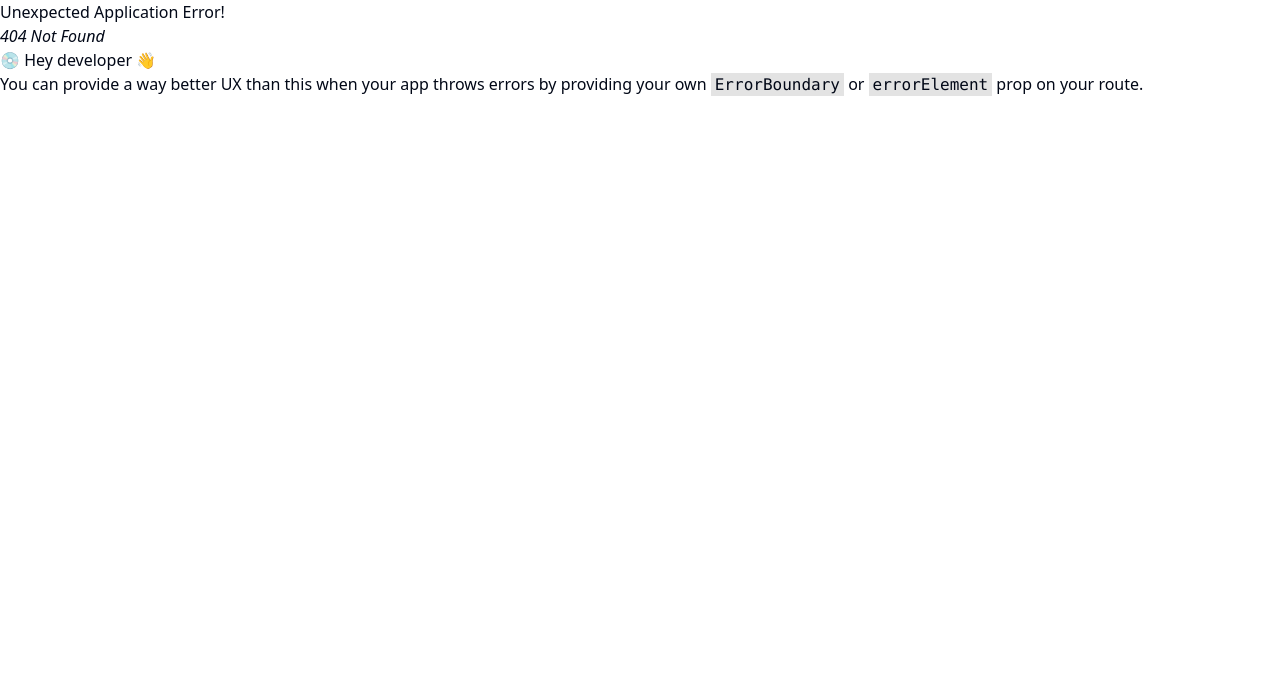
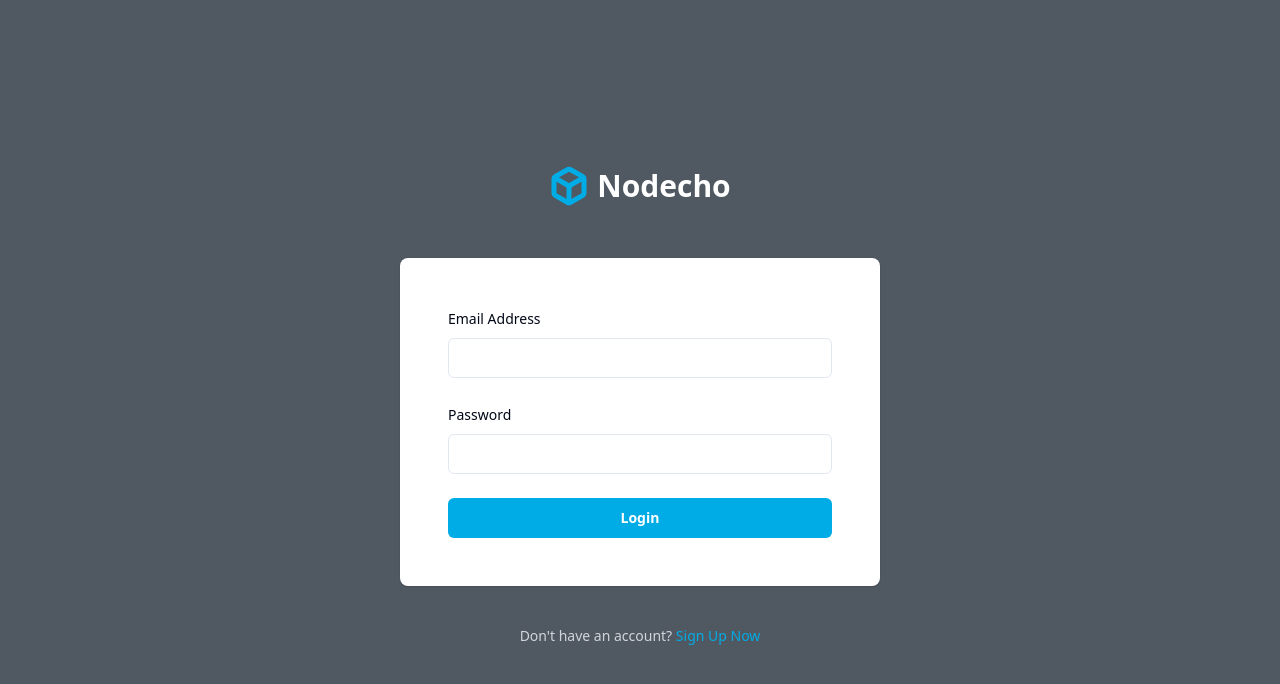
Before and after one commit to NodechoHQ/nodecho-web, a React (Vite) app: page /login in a window 1280 px wide. Before the commit this address had no page. Shown: the top 684 px of the page. Built offline with nearby package versions, Linux system fonts and the light colour scheme.

Commit message:
Implement login page UI

```diff
--- a/src/App.tsx
+++ b/src/App.tsx
@@ -11,6 +11,7 @@ import { QueryClient, QueryClientProvider } from '@tanstack/react-query'
 import NewServer from '@/routes/servers.new.tsx'
 import ServerDetail from '@/routes/servers.$id.tsx'
 import InstallAgent from '@/routes/servers.$id.install-agent.tsx'
+import Login from '@/routes/login.tsx'
 import Signup from '@/routes/signup.tsx'
 
 const queryClient = new QueryClient()
@@ -25,6 +26,7 @@ const router = createBrowserRouter(
         <Route path="/servers/:sid" element={<ServerDetail />} />
         <Route path="/servers/:sid/install-agent" element={<InstallAgent />} />
       </Route>
+      <Route path="/login" element={<Login />} />
       <Route path="/signup" element={<Signup />} />
     </Route>,
   ),
--- /dev/null
+++ b/src/routes/login.tsx
@@ -0,0 +1,120 @@
+import { Logo } from '@/components/Logo.tsx'
+import { z } from 'zod'
+import { useForm } from 'react-hook-form'
+import { zodResolver } from '@hookform/resolvers/zod'
+import {
+  Form,
+  FormControl,
+  FormField,
+  FormItem,
+  FormLabel,
+  FormMessage,
+} from '@/components/ui/form.tsx'
+import { Input } from '@/components/ui/input'
+import { Button } from '@/components/ui/button'
+import { Link } from 'react-router-dom'
+import { useMutation } from '@tanstack/react-query'
+import { toast } from 'sonner'
+import { Loader2 } from 'lucide-react'
+
+const formSchema = z.object({
+  email: z.string().email(),
+  password: z.string().min(8),
+})
+
+export default function LoginRoute() {
+  const form = useForm<z.infer<typeof formSchema>>({
+    resolver: zodResolver(formSchema),
+    defaultValues: {
+      email: '',
+      password: '',
+    },
+  })
+
+  const { mutate: login, isPending: isLoggingIn } = useMutation({
+    mutationFn: async (data: z.infer<typeof formSchema>) => {
+      // FIXME: Replace with actual API call
+      await new Promise((resolve) => setTimeout(resolve, 2000))
+      console.log('login', data)
+    },
+    onSuccess: () => {
+      toast.success('Logged in successfully')
+      console.log('Logged in successfully')
+    },
+    onError: (error) => {
+      toast.error('Failed to login', { description: error.message })
+      console.error('Failed to login', error)
+    },
+  })
+
+  const onSubmit = (values: z.infer<typeof formSchema>) => {
+    login(values)
+  }
+
+  return (
+    <div className="flex min-h-screen flex-1 flex-col justify-center bg-brand-background py-8 sm:px-6 sm:py-12 lg:px-8">
+      <div className="sm:mx-auto sm:w-full sm:max-w-md">
+        <Logo theme="light" size="lg" />
+      </div>
+
+      <div className="mt-10 sm:mx-auto sm:w-full sm:max-w-[480px]">
+        <div className="bg-white px-6 py-12 shadow sm:rounded-lg sm:px-12">
+          <Form {...form}>
+            <form className="space-y-6" onSubmit={form.handleSubmit(onSubmit)}>
+              <FormField
+                control={form.control}
+                name="email"
+                render={({ field }) => (
+                  <FormItem>
+                    <FormLabel>Email Address</FormLabel>
+                    <FormControl>
+                      <Input type="email" autoComplete="email" {...field} />
+                    </FormControl>
+                    <FormMessage />
+                  </FormItem>
+                )}
+              />
+
+              <FormField
+                control={form.control}
+                name="password"
+                render={({ field }) => (
+                  <FormItem>
+                    <FormLabel>Password</FormLabel>
+                    <FormControl>
+                      <Input
+                        type="password"
+                        autoComplete="current-password"
+                        {...field}
+                      />
+                    </FormControl>
+                    <FormMessage />
+                  </FormItem>
+                )}
+              />
+
+              <Button
+                type="submit"
+                variant="brand"
+                className="w-full font-bold"
+                disabled={isLoggingIn}
+              >
+                {isLoggingIn && (
+                  <Loader2 className="mr-2 size-4 animate-spin" />
+                )}
+                {isLoggingIn ? 'Logging in...' : 'Login'}
+              </Button>
+            </form>
+          </Form>
+        </div>
+
+        <p className="mt-10 text-center text-sm text-gray-300">
+          Don't have an account?{' '}
+          <Link to="/signup" className="text-brand">
+            Sign Up Now
+          </Link>
+        </p>
+      </div>
+    </div>
+  )
+}
```
